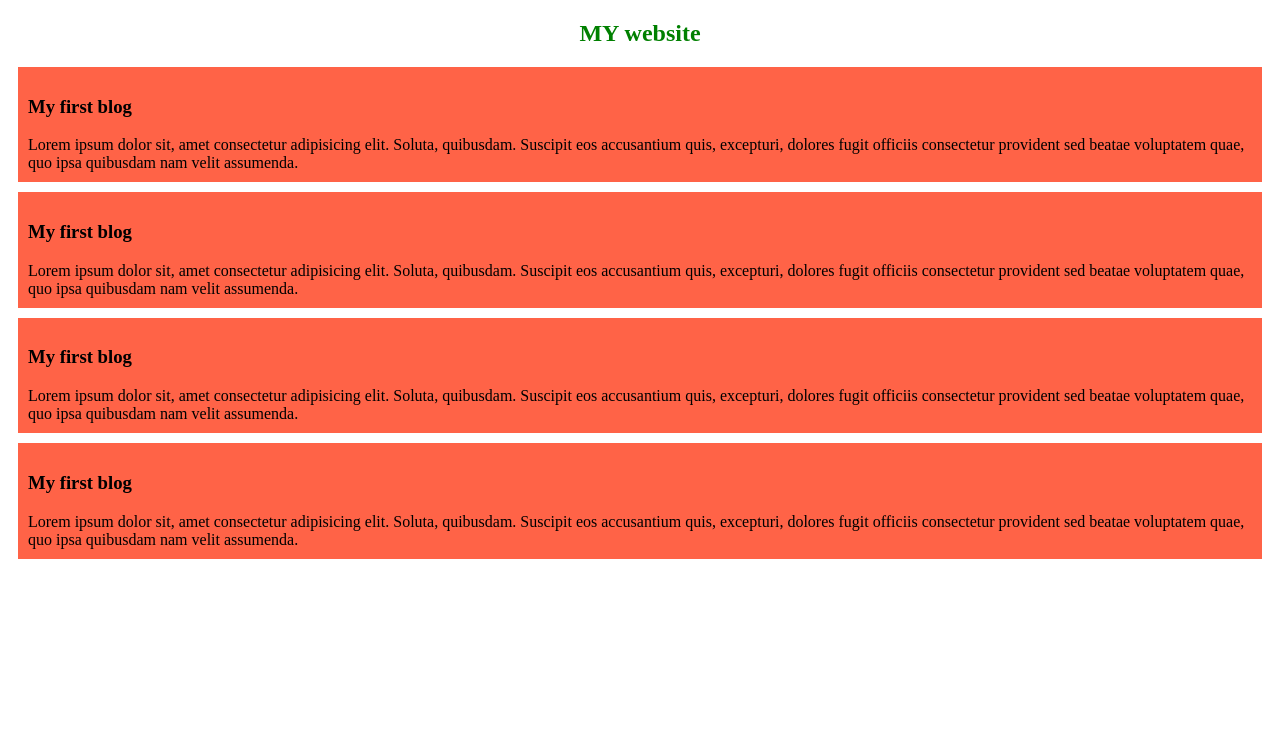
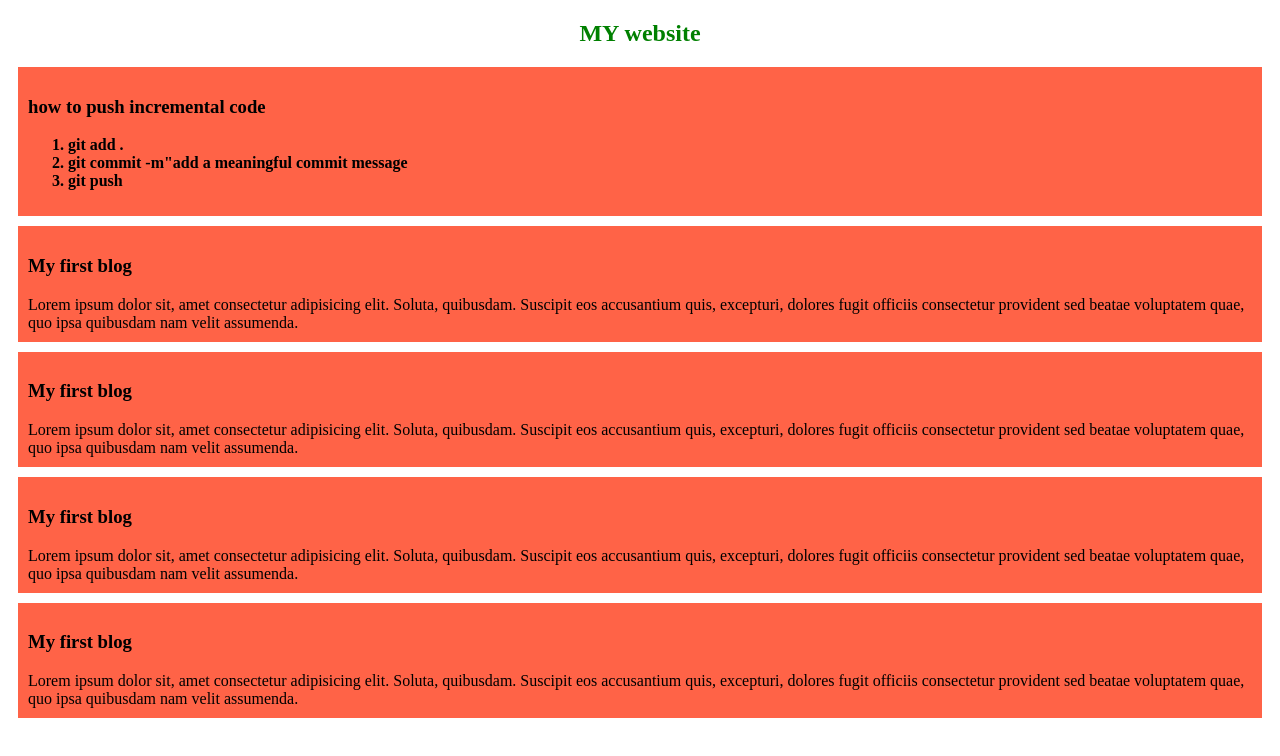
Before and after one commit to Mahin5580/my-simple-website, a plain HTML site: page index.html in a window 1280 px wide. Drawn offline with Linux system fonts and the light colour scheme.

Commit message:
add a list

```diff
--- a/blog.css
+++ b/blog.css
@@ -7,3 +7,7 @@ h2{
     text-align: center;
     color: green;
 }
+ol{
+    text-underline-position: below;
+    font-weight: bold;
+}
--- a/index.html
+++ b/index.html
@@ -8,6 +8,14 @@
 </head>
 <body>
    <h2>MY website</h3>
+    <div>
+        <h3>how to push incremental code</h3>
+        <ol>
+            <li>git add .</li>
+            <li>git commit -m"add a meaningful commit message</li>
+            <li>git push</li>
+        </ol>
+    </div>
    <div>
     <h3>My first blog</h3>
     Lorem ipsum dolor sit, amet consectetur adipisicing elit. Soluta, quibusdam. Suscipit eos accusantium quis, excepturi, dolores fugit officiis consectetur provident sed beatae voluptatem quae, quo ipsa quibusdam nam velit assumenda.</div>
```
